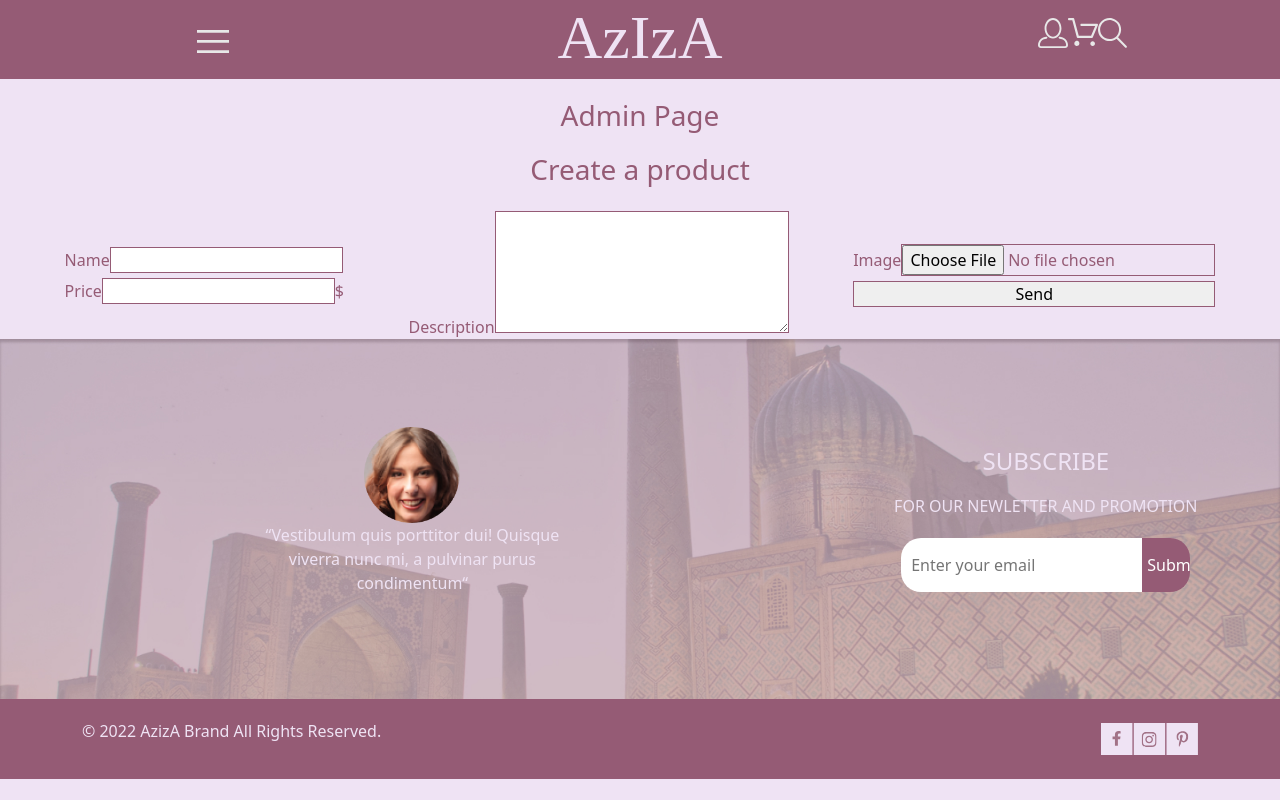
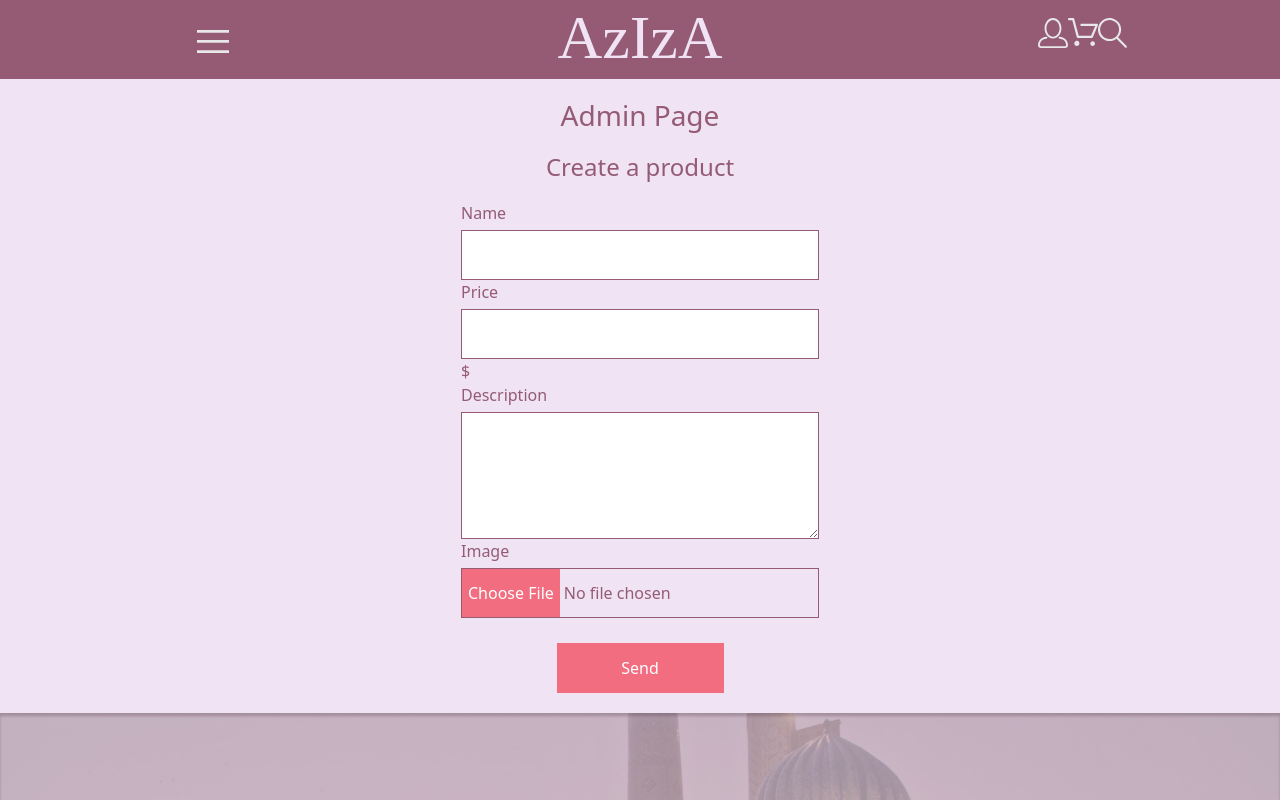
Before and after one commit to LadyDeeDee/aziza, a React (Create React App) app in the folder frontend/: page /admin in a window 1280 px wide. Shown: the top 800 px of the page. Built offline with nearby package versions, Linux system fonts and the light colour scheme; a web font is replaced by a local one.

Commit message:
updated admin form

```diff
--- a/frontend/src/pages/Admin/Admin.css
+++ b/frontend/src/pages/Admin/Admin.css
@@ -13,20 +13,51 @@
 }
 
 form{
-    margin-top: 20px;
+    margin: 20px 0;
     display: flex;
+    flex-direction: column;
     justify-content: space-evenly;
     align-items: center;
-    color: #955B75
-    ;
+    color: #955B75;
+}
+label {
+    display: flex;
+    flex-direction: column;
 }
 
-.namePrice, .imageSubmit{
- display: flex;
- flex-direction: column;
+input{
+    height: 50px;
 }
-
 input, textarea{
     margin-top: 5px;
     border: 1px solid #955B75;
+    outline:none;
+    width: 358px;
+    padding: 0 10px;
 }
+
+textarea{
+    padding-top: 5px;
+}
+
+input[type="file"]{
+    padding-left:0;
+}
+
+input::file-selector-button{
+    background-color: #F16D7F;
+    outline: none;
+    border:none;
+    height: 100%;
+    color:#ffffff;
+    cursor: pointer;
+}
+
+.btn-submit{
+    width: 167px;
+    background-color: #F16D7F;
+    color: #ffffff;
+    margin-top: 25px;
+    padding:0;
+    border:none;
+}
--- a/frontend/src/pages/Admin/Admin.jsx
+++ b/frontend/src/pages/Admin/Admin.jsx
@@ -54,32 +54,28 @@ const Admin = () => {
 
     return (
         <>
-            <div>
-                <h3 className="admin">Admin Page</h3>
-            </div>
-            <h3 className='create'>Create a product</h3>
+            <h3 className="admin">Admin Page</h3>
+            <h4 className='create'>Create a product</h4>
             <form onSubmit={handleSubmit}>
-                <div className='namePrice'>
-                <label htmlFor="">
+                <label htmlFor="title">
                     Name
                     <input type="text" name="title"  onChange={(e) => setTitle(e.target.value)}/>
                 </label>
-                <label htmlFor="">
+                <label htmlFor="price">
                     Price
                     <input type="number" name="price" onChange={(e)=>setPrice(e.target.value)} />$
                 </label>
-                </div>
-                <label htmlFor="">
+
+                <label htmlFor="description">
                     Description
                     <textarea name="description" cols="30" rows="5" onChange={(e)=>setDescription(e.target.value)}></textarea>
                 </label>
-                <div className='imageSubmit'>
-                <label htmlFor="">
+
+                <label htmlFor="file">
                     Image
-                    <input type="file" name=""/>
+                    <input type="file" name="file"/>
                 </label>
-                <input type="submit" value="Send" />
-                </div>
+                <input type="submit" value="Send" className="btn-submit"/>
             </form>
         </>
     );
```
